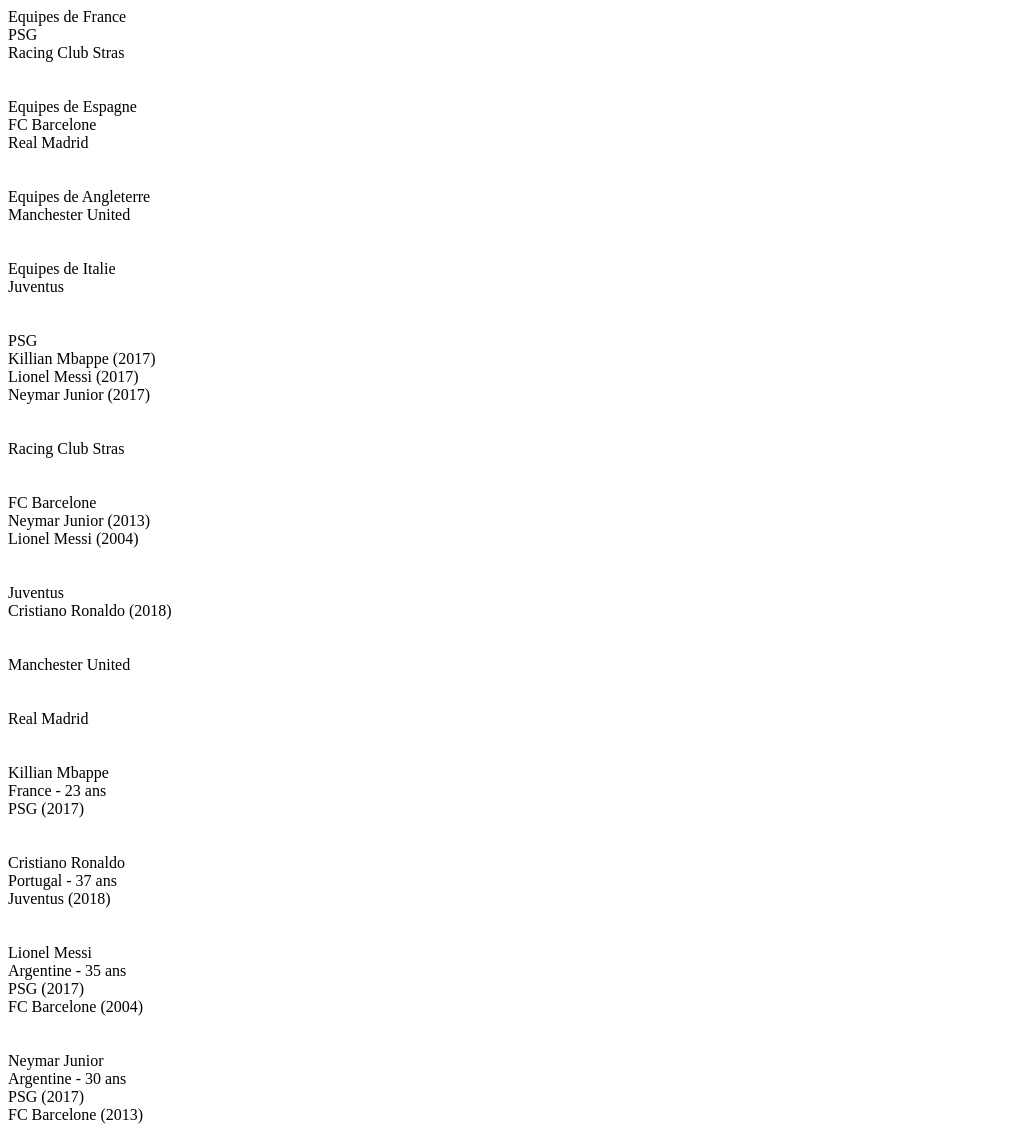
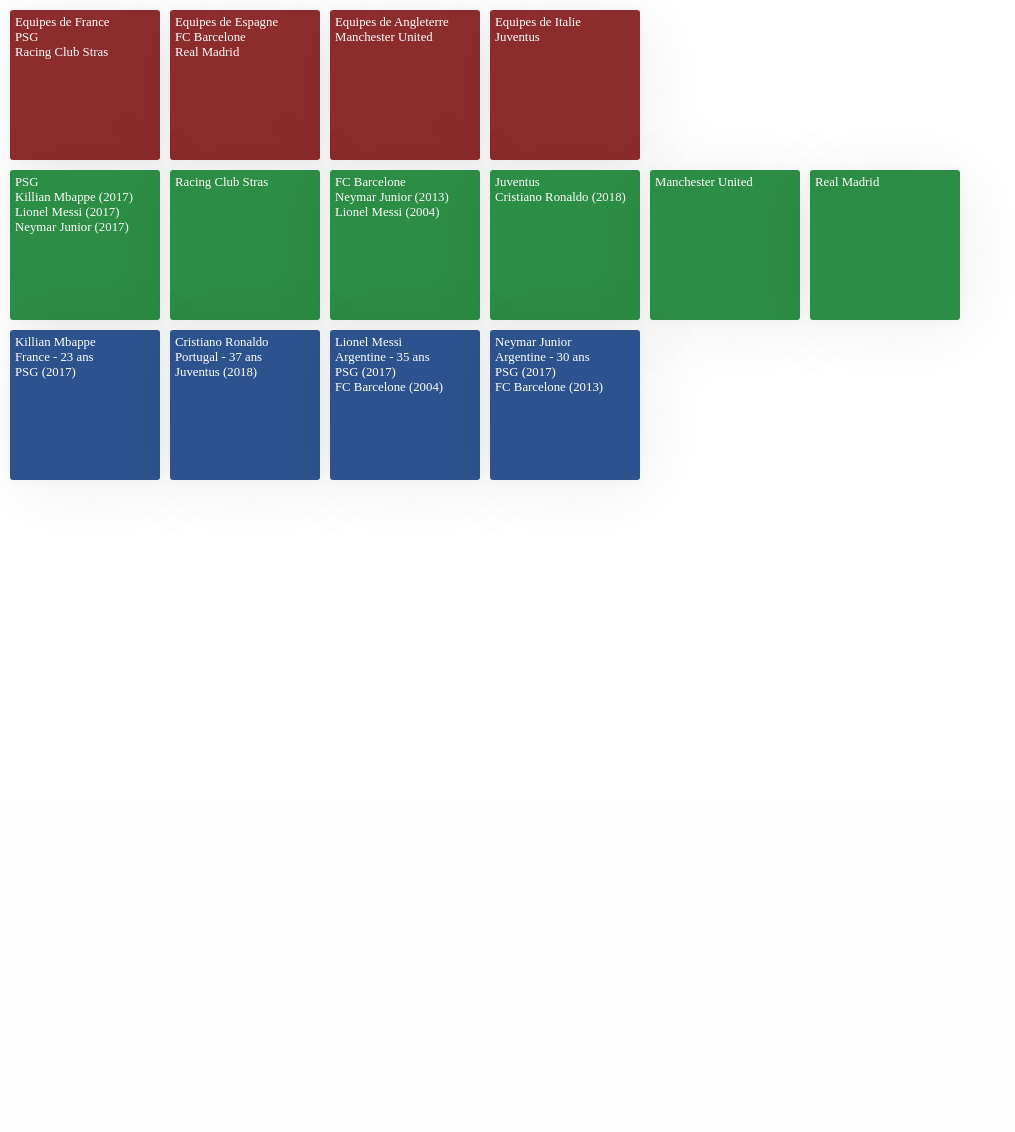
Before and after one commit to romdk/Football_POO, a PHP site: page / in a window 1280 px wide. Shown: the whole page, without its empty margins (0-1015 px from the left). After the commit the page ends 480 px from the top, so only its background shows below. Run offline with PHP 8.4, Linux system fonts and the light colour scheme.

Commit message:
ajout style

```diff
--- a/index.php
+++ b/index.php
@@ -4,7 +4,7 @@
     <meta charset="UTF-8">
     <meta http-equiv="X-UA-Compatible" content="IE=edge">
     <meta name="viewport" content="width=device-width, initial-scale=1.0">
-
+    <link rel="stylesheet" href="style.css">
     <title>Football</title>
 </head>
 <body>
@@ -42,33 +42,28 @@
     $carriere5 = new Carriere ($joueur4,$equipe3,2013);
     $carriere6 = new Carriere ($joueur2,$equipe4,2018);
 
-    echo $pays1->afficherEquipes();
-    echo '<br><br>';
-    echo $pays2->afficherEquipes();
-    echo '<br><br>';
-    echo $pays3->afficherEquipes();
-    echo '<br><br>';
-    echo $pays4->afficherEquipes();
-    echo '<br><br>';
-    echo $equipe1->afficherJoueurs();
-    echo '<br><br>';
-    echo $equipe2->afficherJoueurs();
-    echo '<br><br>';
-    echo $equipe3->afficherJoueurs();
-    echo '<br><br>';
-    echo $equipe4->afficherJoueurs();
-    echo '<br><br>';
-    echo $equipe5->afficherJoueurs();
-    echo '<br><br>';
-    echo $equipe6->afficherJoueurs();
-    echo '<br><br>';
-    echo $joueur1->afficherCarriere();
-    echo '<br><br>';
-    echo $joueur2->afficherCarriere();
-    echo '<br><br>';
-    echo $joueur3->afficherCarriere();
-    echo '<br><br>';
-    echo $joueur4->afficherCarriere();
+    echo'<div class="container">',
+     '<div class="card red">'.$pays1->afficherEquipes().'</div>',
+     '<div class="card red">'.$pays2->afficherEquipes().'</div>',
+     '<div class="card red">'.$pays3->afficherEquipes().'</div>',
+     '<div class="card red">'.$pays4->afficherEquipes().'</div>',
+     '</div>',
+
+    '<div class="container">',
+     '<div class="card green">'.$equipe1->afficherJoueurs().'</div>',
+     '<div class="card green">'.$equipe2->afficherJoueurs().'</div>',
+     '<div class="card green">'.$equipe3->afficherJoueurs().'</div>',
+     '<div class="card green">'.$equipe4->afficherJoueurs().'</div>',
+     '<div class="card green">'.$equipe5->afficherJoueurs().'</div>',
+     '<div class="card green">'.$equipe6->afficherJoueurs().'</div>',
+     '</div>',
+
+    '<div class="container">',
+     '<div class="card blue">'.$joueur1->afficherCarriere().'</div>',
+     '<div class="card blue">'.$joueur2->afficherCarriere().'</div>',
+     '<div class="card blue">'.$joueur3->afficherCarriere().'</div>',
+     '<div class="card blue">'.$joueur4->afficherCarriere().'</div>',
+     '</div>';
 ?>
 
 </body>
--- /dev/null
+++ b/style.css
@@ -0,0 +1,39 @@
+*{
+    margin: 0;
+    padding: 0;
+    box-sizing: border-box;
+}
+.container{
+    display: flex;
+    justify-content: left;
+    align-items: center;
+    width: 100vw;
+    margin-top:10px ;
+}
+
+.card{
+    width: 150px;
+    height: 150px;
+    color: white;
+    padding: 5px;
+    margin-left: 10px;
+    font-size: 0.8rem;
+    border-radius: 3px;
+    box-shadow:
+    0.9px 0.9px 10px rgba(0, 0, 0, 0.035),
+    7px 7px 80px rgba(0, 0, 0, 0.07);
+
+
+}
+
+.red{
+    background-color: rgb(141, 44, 44);
+}
+
+.blue{
+    background-color: rgb(44, 83, 141);
+}
+
+.green{
+    background-color: rgb(44, 141, 68);
+}
```
